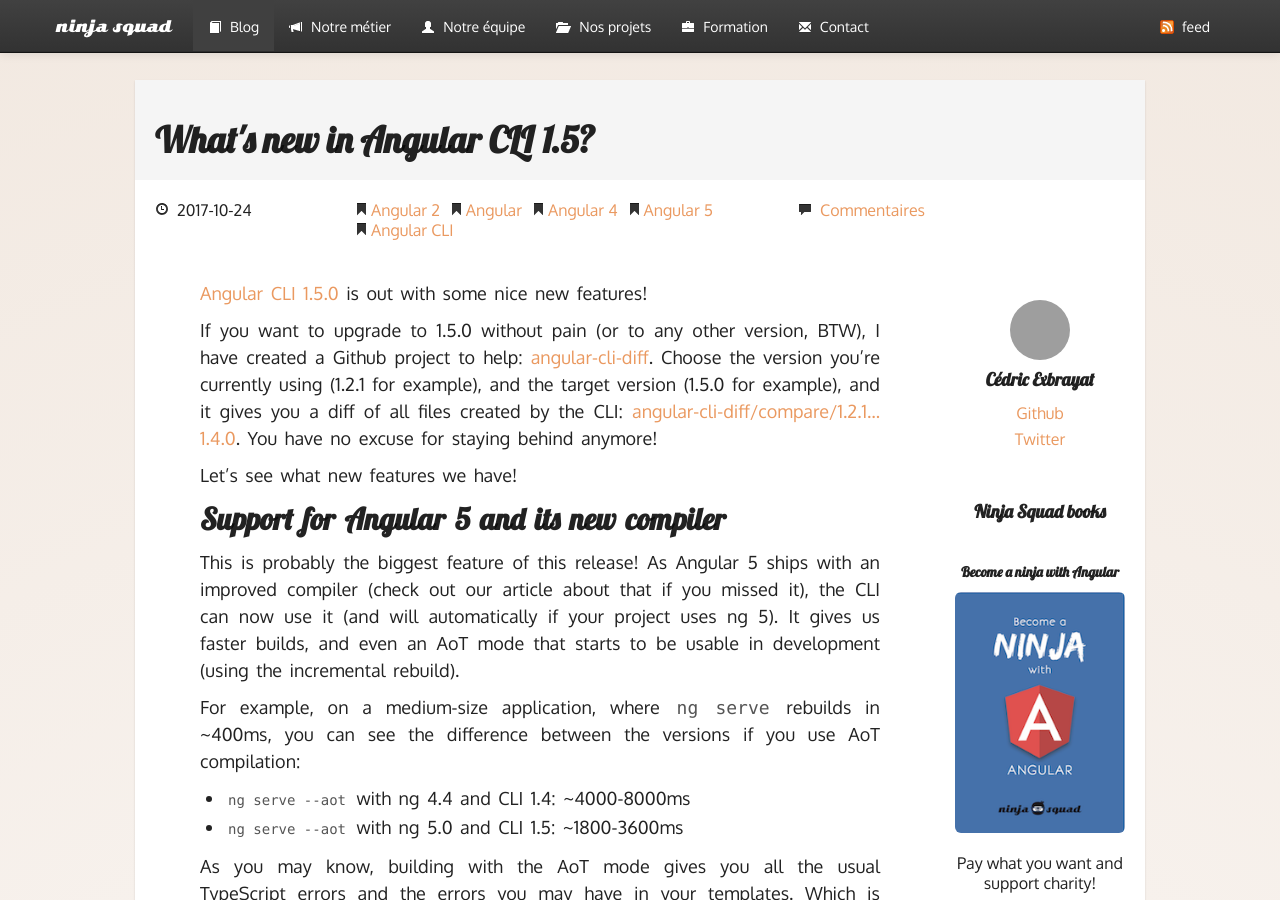
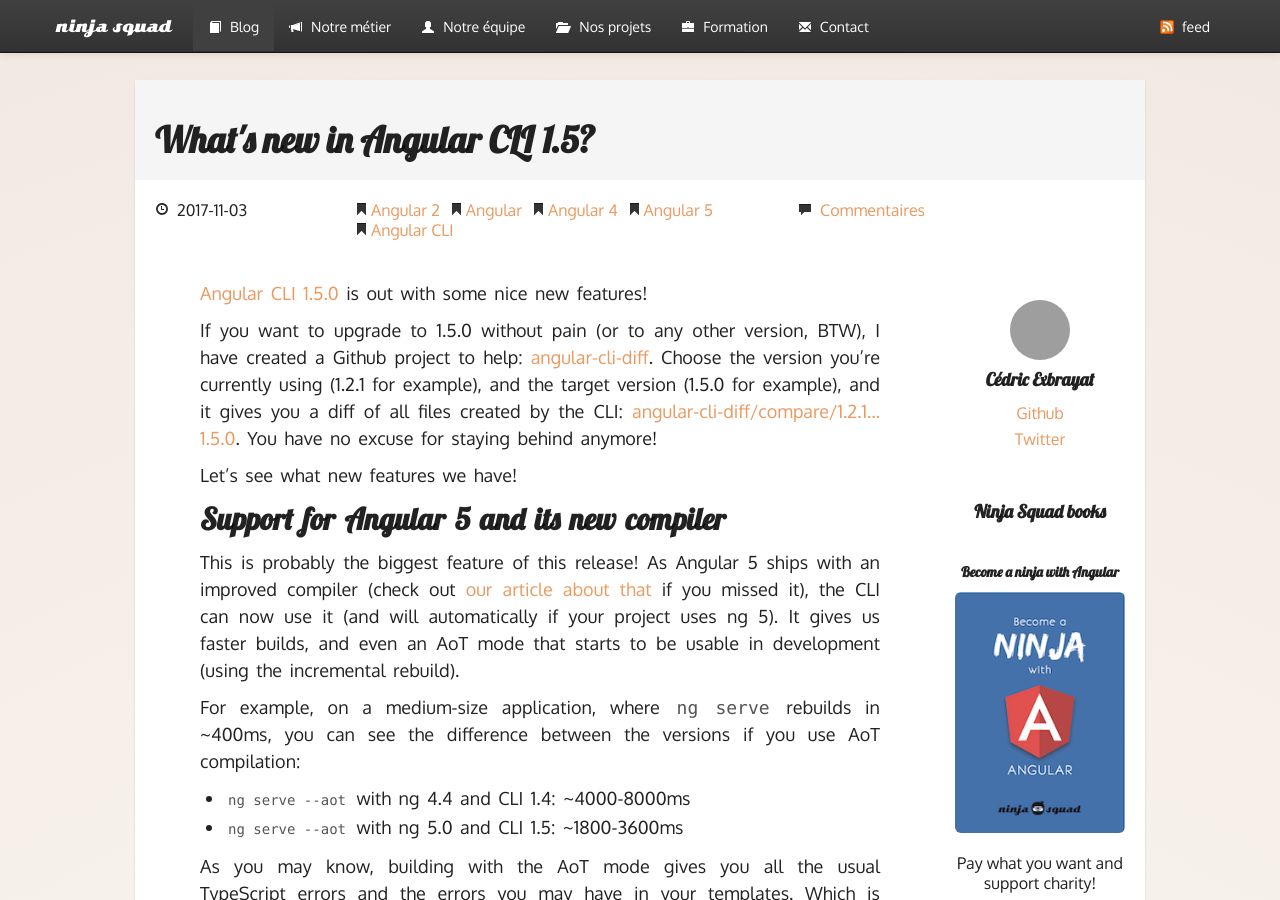
Before and after one commit to Ninja-Squad/ninja-squad.github.com, a Jekyll site: the page built from _posts/2017-11-03-angular-cli-1.5.md, in a window 1280 px wide and 900 px high. Built offline with Jekyll 4.4.1, drawn with Linux system fonts in a browser that asks for light colours; comment, search, counter and statistics services are not loaded; some of the changed text lies outside the part shown; grey boxes are pictures that could not be loaded.

Commit message:
post: cli 1.5 update

```diff
--- a/_posts/2017-10-24-angular-cli-1.5.md
+++ b/_posts/2017-11-03-angular-cli-1.5.md
@@ -8,14 +8,14 @@
 
 [Angular CLI 1.5.0](https://github.com/angular/angular-cli/releases/tag/v1.5.0) is out with some nice new features!
 
-If you want to upgrade to 1.5.0 without pain (or to any other version, BTW), I have created a Github project to help: [angular-cli-diff](https://github.com/cexbrayat/angular-cli-diff). Choose the version you're currently using (1.2.1 for example), and the target version (1.5.0 for example), and it gives you a diff of all files created by the CLI: [angular-cli-diff/compare/1.2.1…1.4.0](https://github.com/cexbrayat/angular-cli-diff/compare/1.2.1...1.5.0). You have no excuse for staying behind anymore!
+If you want to upgrade to 1.5.0 without pain (or to any other version, BTW), I have created a Github project to help: [angular-cli-diff](https://github.com/cexbrayat/angular-cli-diff). Choose the version you're currently using (1.2.1 for example), and the target version (1.5.0 for example), and it gives you a diff of all files created by the CLI: [angular-cli-diff/compare/1.2.1…1.5.0](https://github.com/cexbrayat/angular-cli-diff/compare/1.2.1...1.5.0). You have no excuse for staying behind anymore!
 
 Let's see what new features we have!
 
 ## Support for Angular 5 and its new compiler
 
 This is probably the biggest feature of this release!
-As Angular 5 ships with an improved compiler (check out our article about that if you missed it),
+As Angular 5 ships with an improved compiler (check out [our article about that](http://blog.ninja-squad.com/2017/11/02/what-is-new-angular-5/) if you missed it),
 the CLI can now use it (and will automatically if your project uses ng 5).
 It gives us faster builds,
 and even an AoT mode that starts to be usable in development (using the incremental rebuild).
```
Also changed, not shown: other parts of _posts/2017-11-03-angular-cli-1.5.md (+1 -1 lines).
